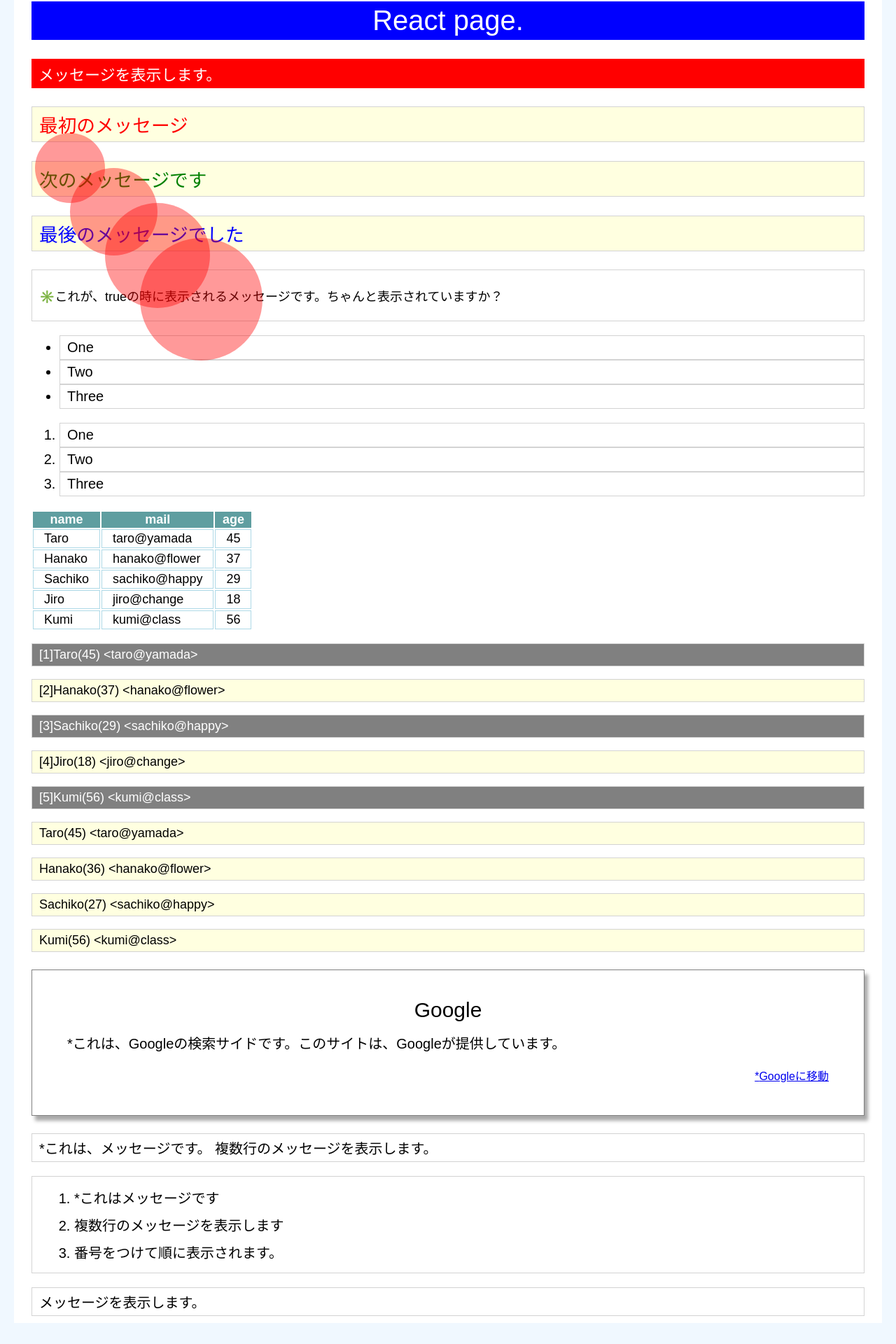
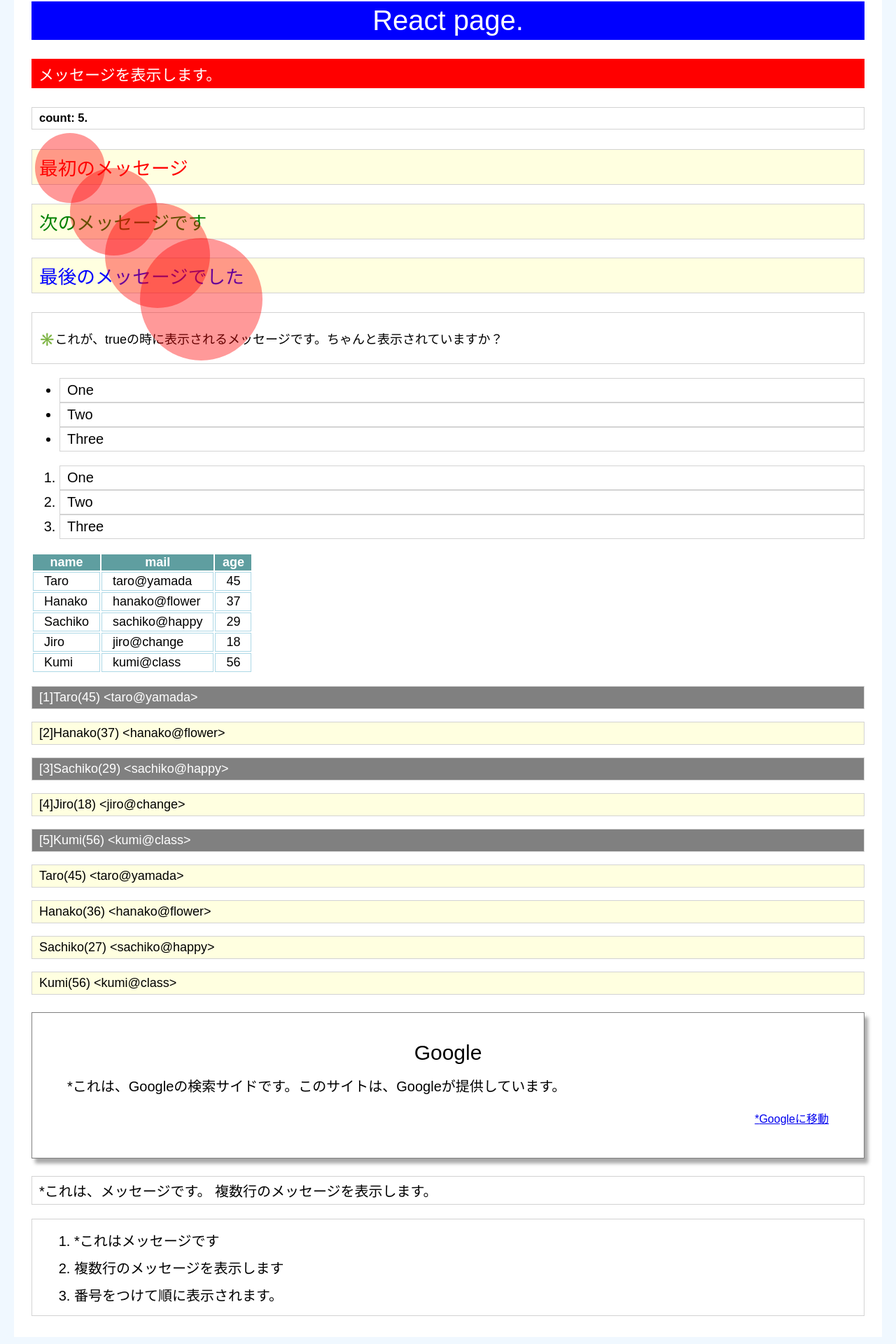
Before and after one commit to yuuta-git12/React_Ts_App, a React (Create React App) app: page / in a window 1280 px wide. Shown: the part 60-1980 px from the top of the page at 70% size. Built offline with nearby package versions, Linux system fonts and the light colour scheme.

Commit message:
定期的に表示を更新する処理の追加(root.renderを定期的に実行する方法)

```diff
--- a/src/App.tsx
+++ b/src/App.tsx
@@ -29,6 +29,13 @@ const link_data = {
   title:'Google',
   caption:`*これは、Googleの検索サイドです。このサイトは、Googleが提供しています。`,
 }
+
+var counter = 0;
+// 1000msごとに処理を実行
+// ここでコンポーネントの更新も行わないと表示内容は変わらない
+setInterval(() => {
+  counter += 1;
+}, 1000);
 
 //MsgPropsインターフェースの定義(オブジェクトの内容を定義)
 interface MsgProps {
@@ -141,7 +148,8 @@ function Data(props:DataInterface){
 }
 
 // App関数(Reactのコンポーネント)の定義
-function App() {
+// ?をつけることでオプショナル属性(値がない場合も動作する)となる
+function App(props: {counter?: number}) {
   let callback = "none";
   return (
     <div className="container">
@@ -164,6 +172,10 @@ function App() {
       `}</style>
       <h1>{title}</h1>
       <h2>{message}</h2>
+        <h5 className='msg'>
+          {/* props.counterが空の場合は0を表示する */}
+          count: {props.counter || 0}.
+        </h5>
       <div>
       <Msg msg={"最初のメッセージ"} size={20} color={"red"} />
       <Msg msg={"次のメッセージです"} size={20} color={"green"} />
@@ -235,12 +247,12 @@ function App() {
       <Ellipse width={150} height={150} x={150} y={350} color="#f006"></Ellipse>
       <Ellipse width={175} height={175} x={200} y={400} color="#f006"></Ellipse>
 
-      <MsgChildToParent message={message}
+      {/* <MsgChildToParent message={message}
         callback={(msg: string)=>{
           callback = msg;
           console.log(callback);
           alert("callback:" + callback);
-        }} />
+        }} /> */}
 
       </div>
     </div>
--- a/src/index.tsx
+++ b/src/index.tsx
@@ -3,6 +3,19 @@ import ReactDOM from 'react-dom/client';
 import './index.css';
 import App from './App';
 import reportWebVitals from './reportWebVitals';
+
+var counter = 0;
+
+// 1000msごとにroo.renderが実行され画面が更新される
+// rootから全てを書き換えるので非効率な方法ではある。
+setInterval(() => {
+  counter += 1;
+  root.render(
+    <React.StrictMode>
+      <App counter={counter} />
+    </React.StrictMode>
+  )
+}, 1000);
 
 const root = ReactDOM.createRoot(
   document.getElementById('root') as HTMLElement
```
